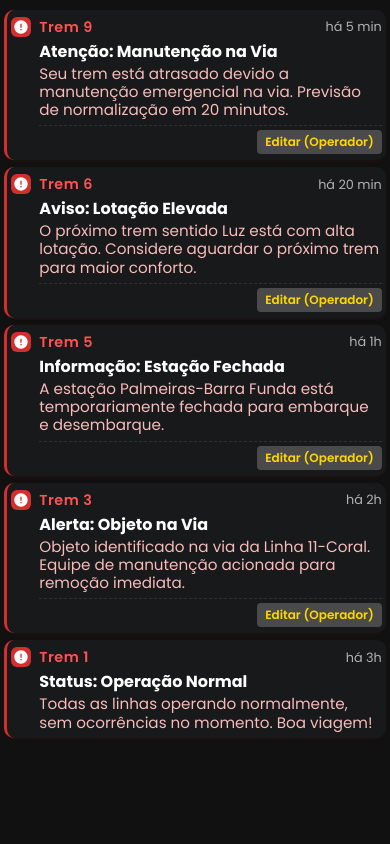
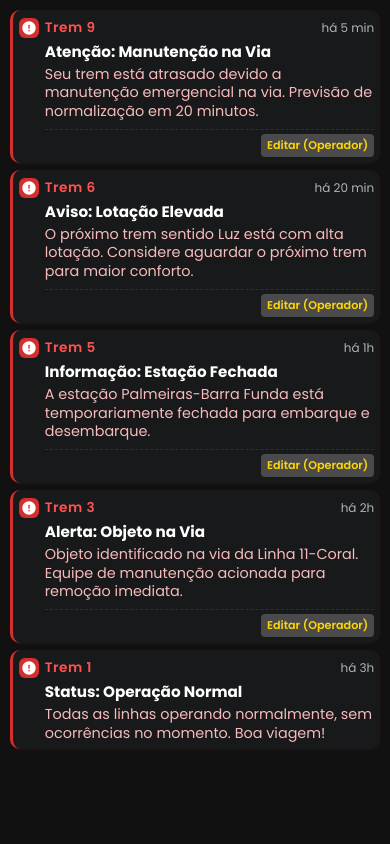
Before and after one commit to lucaspwalter/ferroviaria-llgr, a PHP site: the page made by TELA OPERADOR/html/notificações.html in a window 390 px wide. Shown: the part 68-912 px from the top of the page. Run offline with PHP 8.4, Linux system fonts and the light colour scheme.

Commit message:
alteração

```diff
--- a/TELA OPERADOR/css/notificações.css
+++ b/TELA OPERADOR/css/notificações.css
@@ -11,16 +11,16 @@ html, body {
 body {
     min-height: 100vh;
     width: 100vw;
-    overflow-x: hidden;
+    overflow-x: hidden; /* Prevent horizontal scroll */
     display: flex;
     flex-direction: column;
     align-items: center;
     justify-content: flex-start;
-    padding-top: 8vh;
+    padding-top: 8vh; /* Account for fixed header if any, or remove if not needed */
 }
 
 .app-bg {
-    min-height: calc(100vh - 8vh);
+    min-height: calc(100vh - 8vh); /* Adjust based on header height */
     width: 100vw;
     display: flex;
     flex-direction: column;
@@ -32,7 +32,7 @@ body {
 
 .notificacoes-container {
     width: 100vw;
-    max-width: 100vw;
+    max-width: 100vw; /* Ensured full width on small screens */
     background: #111;
     border-radius: 0;
     margin: 0;
@@ -41,7 +41,7 @@ body {
     flex-direction: column;
     justify-content: flex-start;
     align-items: stretch;
-    height: calc(100vh - 8vh);
+    height: calc(100vh - 8vh); /* Adjust based on header height */
 }
 
 .notificacoes-lista {
@@ -51,7 +51,7 @@ body {
     gap: 8px;
     padding: 15px 0;
     align-items: center;
-    overflow-y: auto;
+    overflow-y: auto; /* Enable vertical scrolling */
     padding-bottom: 20px;
 }
 
@@ -60,16 +60,17 @@ body {
     border-radius: 10px;
     box-shadow: 0 1px 4px rgba(183,28,28,0.10);
     color: #fff;
-    width: 90%;
-    max-width: 370px;
-    padding: 7px 10px 7px 8px;
+    width: 90%; /* Keep a percentage width for flexibility */
+    max-width: 370px; /* Max width for larger screens */
+    padding: 10px 12px 8px 10px; /* Increased padding for better spacing */
     display: flex;
     flex-direction: row;
-    align-items: flex-start;
+    align-items: flex-start; /* Align items to the start of the cross-axis */
     position: relative;
     min-height: 36px;
     border-left: 3px solid #d32f2f;
     margin: 0;
+    box-sizing: border-box; /* Include padding and border in the element's total width and height */
 }
 
 .notificacao-icone {
@@ -80,8 +81,8 @@ body {
     display: flex;
     align-items: center;
     justify-content: center;
-    margin-right: 8px;
-    flex-shrink: 0;
+    margin-right: 10px; /* Slightly increased margin for better separation */
+    flex-shrink: 0; /* Prevent icon from shrinking */
 }
 
 .notificacao-icone svg {
@@ -91,16 +92,18 @@ body {
 }
 
 .notificacao-conteudo {
-    flex: 1;
+    flex: 1; /* Allows this content to take up available space */
     display: flex;
     flex-direction: column;
+    min-width: 0; /* Allows content to shrink beyond its intrinsic size if needed */
 }
 
 .notificacao-header {
     display: flex;
     align-items: center;
-    justify-content: space-between;
-    margin-bottom: 1px;
+    justify-content: space-between; /* Pushes app and time to opposite ends */
+    margin-bottom: 2px; /* Small margin after header */
+    flex-wrap: wrap; /* Allow wrapping if content is too long */
 }
 
 .notificacao-app {
@@ -108,25 +111,32 @@ body {
     font-weight: 600;
     color: #ff5252;
     letter-spacing: 0.5px;
+    white-space: nowrap; /* Prevent app name from wrapping */
+    margin-right: 5px; /* Small margin to separate from time if it wraps */
 }
 
 .notificacao-tempo {
     font-size: 0.8em;
     color: #b3b3b3;
     font-weight: 400;
+    white-space: nowrap; /* Prevent time from wrapping */
 }
 
 .notificacao-titulo {
     font-size: 1em;
     font-weight: bold;
     color: #fff;
-    margin-bottom: 1px;
+    margin-bottom: 2px; /* Small margin after title */
+    word-wrap: break-word; /* Allow long words to break */
+    overflow-wrap: break-word; /* Standard property for word wrapping */
 }
 
 .notificacao-msg {
     font-size: 0.95em;
     color: #f8bbbb;
-    line-height: 1.2;
+    line-height: 1.3; /* Slightly increased line height for readability */
+    word-wrap: break-word;
+    overflow-wrap: break-word;
 }
 
 .reclamacao {
@@ -155,7 +165,7 @@ body {
 .notificacao-acoes-operador {
     display: flex;
     justify-content: flex-end;
-    margin-top: 8px;
+    margin-top: 10px; /* Increased margin to separate from message */
     padding-top: 5px;
     border-top: 1px dashed rgba(255, 255, 255, 0.1);
 }
@@ -163,13 +173,14 @@ body {
 .btn-operador-editar {
     background-color: #4a4a4a;
     color: #ffd700;
-    padding: 4px 10px;
+    padding: 5px 12px; /* Slightly increased padding */
     border-radius: 4px;
-    font-size: 0.8em;
+    font-size: 0.85em; /* Slightly larger font for better touch target */
     font-weight: 600;
     cursor: pointer;
     transition: background-color 0.2s ease, color 0.2s ease;
     user-select: none;
+    white-space: nowrap; /* Keep button text on one line */
 }
 
 .btn-operador-editar:hover {
@@ -182,7 +193,18 @@ body {
     color: #ffc107;
 }
 
+/* Media Queries for Responsiveness */
+
 @media (max-width: 600px) {
+    body {
+        padding-top: 8vh; /* Ensure body content starts below the header */
+    }
+
+    .app-bg {
+        min-height: calc(100vh - 8vh);
+        width: 100vw;
+    }
+
     .notificacoes-container {
         max-width: 100vw;
         border-radius: 0;
@@ -193,39 +215,54 @@ body {
         padding: 10px 0;
     }
     .notificacao {
-        width: 95%;
+        width: 95%; /* Adjusted width for better edge spacing on small screens */
         max-width: none;
-        padding: 7px 4px 6px 4px;
+        padding: 8px 6px 6px 6px; /* Fine-tuned padding for smaller screens */
         min-height: 38px;
+    }
+    .notificacao-icone {
+        margin-right: 6px; /* Reduced margin for icon on smaller screens */
+    }
+    .notificacao-app {
+        font-size: 0.85em; /* Slightly smaller font for app name */
+    }
+    .notificacao-tempo {
+        font-size: 0.75em; /* Slightly smaller font for time */
+    }
+    .notificacao-titulo {
+        font-size: 0.95em; /* Slightly smaller font for title */
+    }
+    .notificacao-msg {
+        font-size: 0.9em; /* Slightly smaller font for message */
     }
     .reclamacao {
         font-size: 0.93em;
         padding: 8px 0 10px 0;
     }
     .notificacao-acoes-operador {
-        margin-top: 6px;
+        margin-top: 8px; /* Adjusted margin */
         padding-top: 4px;
     }
     .btn-operador-editar {
-        font-size: 0.75em;
-        padding: 3px 8px;
+        font-size: 0.7em; /* Smaller font for edit button on small screens */
+        padding: 3px 6px; /* Smaller padding for edit button */
     }
 }
 
 @media (min-width: 601px) {
     .notificacoes-container {
-        max-width: 420px;
+        max-width: 420px; /* Constrain max width for desktop-like view */
         margin-left: auto;
         margin-right: auto;
         height: calc(100vh - 8vh);
     }
     .app-bg {
-        max-width: 420px;
+        max-width: 420px; /* Apply max-width to the background as well */
         margin: 0 auto;
         min-height: calc(100vh - 8vh);
     }
     .notificacao {
         width: 90%;
-        max-width: 380px;
+        max-width: 380px; /* Keep max-width for desktop */
     }
 }
--- a/TELA USUARIO/html/verperfilU.html
+++ b/TELA USUARIO/html/verperfilU.html
@@ -66,7 +66,7 @@
           Editar Perfil
         </button>
         <div class="profile-links">
-          <a href="../html/verperfilU.html">Voltar ao Painel</a>
+          <a href="../html/rotasUsuario.html">Voltar ao Painel</a>
         </div>
       </div>
     </div>
```
